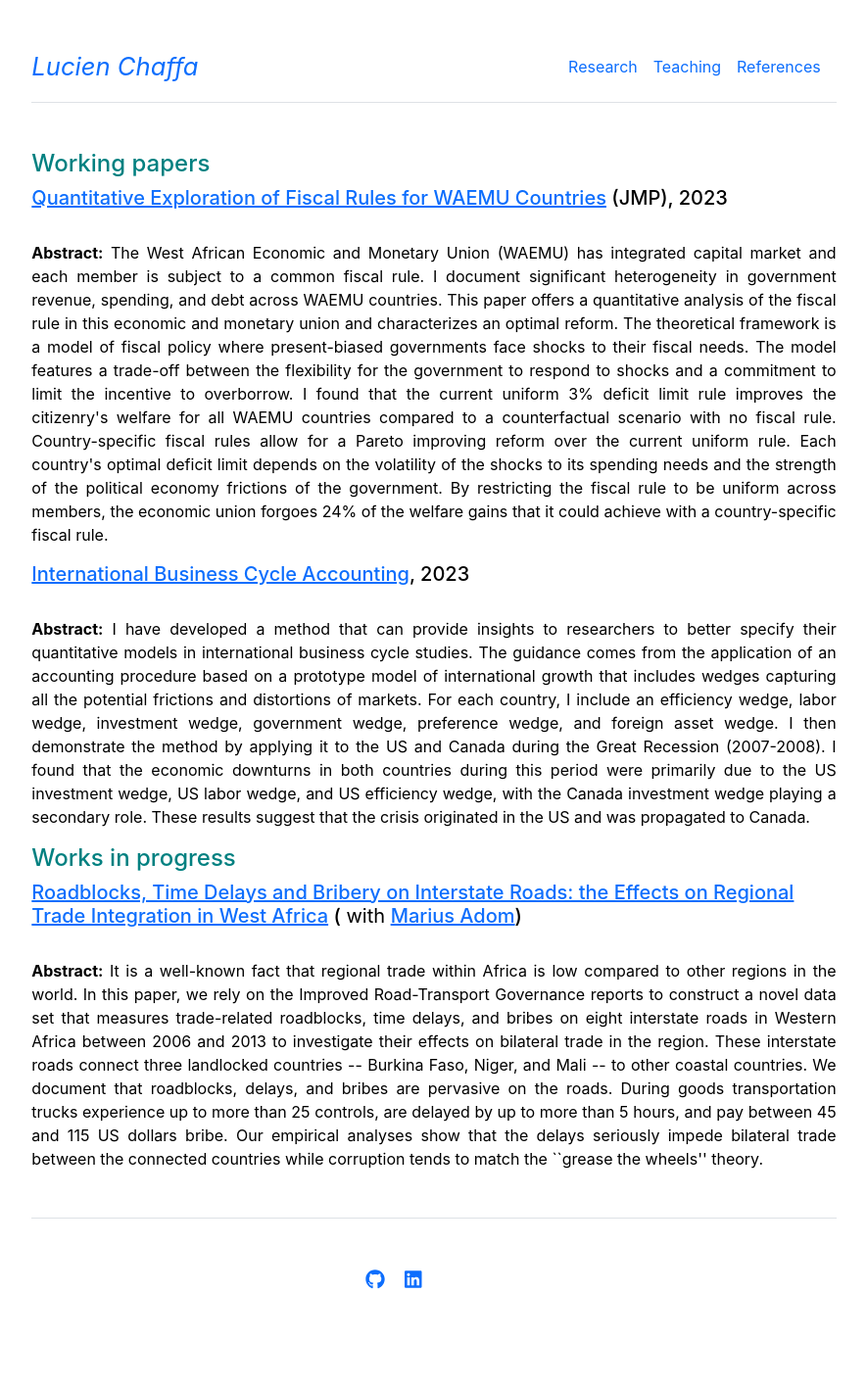
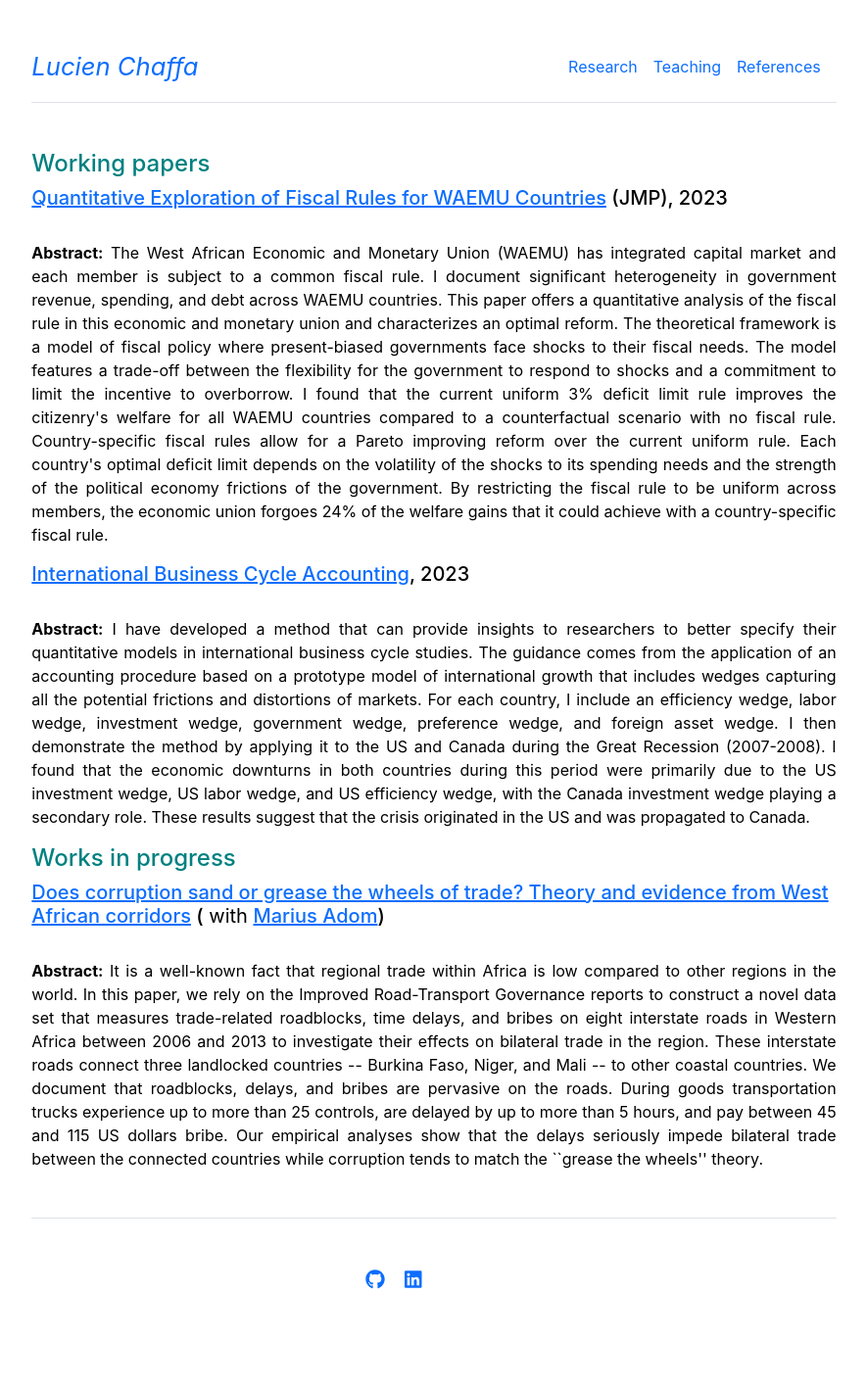
Before and after one commit to lucienchaffa/lucienchaffa.github.io, a Jekyll site: the page built from Research.md, in a window 1280 px wide. Shown: the whole page at 98% size, without its empty margins (197-1082 px from the left). Built offline with Jekyll 4.4.1, drawn with Linux system fonts in a browser that asks for light colours.

Commit message:
Update Research.html

```diff
--- a/_layouts/Research.html
+++ b/_layouts/Research.html
@@ -43,7 +43,9 @@ layout: default
            <!--<p>  Financial instability, price instability, and inequality  </p>-->
           <!--  <p>Delay and Bribe on Highways: the effect on regional trade integration in West Africa, with <a href="https://idossou-marius-adom.github.io/"> Marius Adom</a> </p>-->
 
-          <h5><a href= "/assets/Delays_Bribes_Chaffa_Adom.pdf">Roadblocks, Time Delays and Bribery on Interstate Roads: the Effects on Regional Trade Integration in West Africa</a>
+            <!--<h5><a href= "/assets/Delays_Bribes_Chaffa_Adom.pdf">Roadblocks, Time Delays and Bribery on Interstate Roads: the Effects on Regional Trade Integration in West Africa</a>
+                                                                                                  (<span style="font-weight:normal"> with </span> <a href="https://idossou-marius-adom.github.io/"> Marius Adom</a>) </h5>-->
+          <h5><a href= "/assets/Delays_Bribes_Chaffa_Adom.pdf">Does corruption sand or grease the wheels of trade? Theory and evidence from West African corridors</a>
                                                                                                   (<span style="font-weight:normal"> with </span> <a href="https://idossou-marius-adom.github.io/"> Marius Adom</a>) </h5>
          <br>
       <p align="justify"> <b>Abstract:</b> It is a well-known fact that regional trade within Africa is low compared to other regions in the world. In this paper, we rely on the Improved
```
